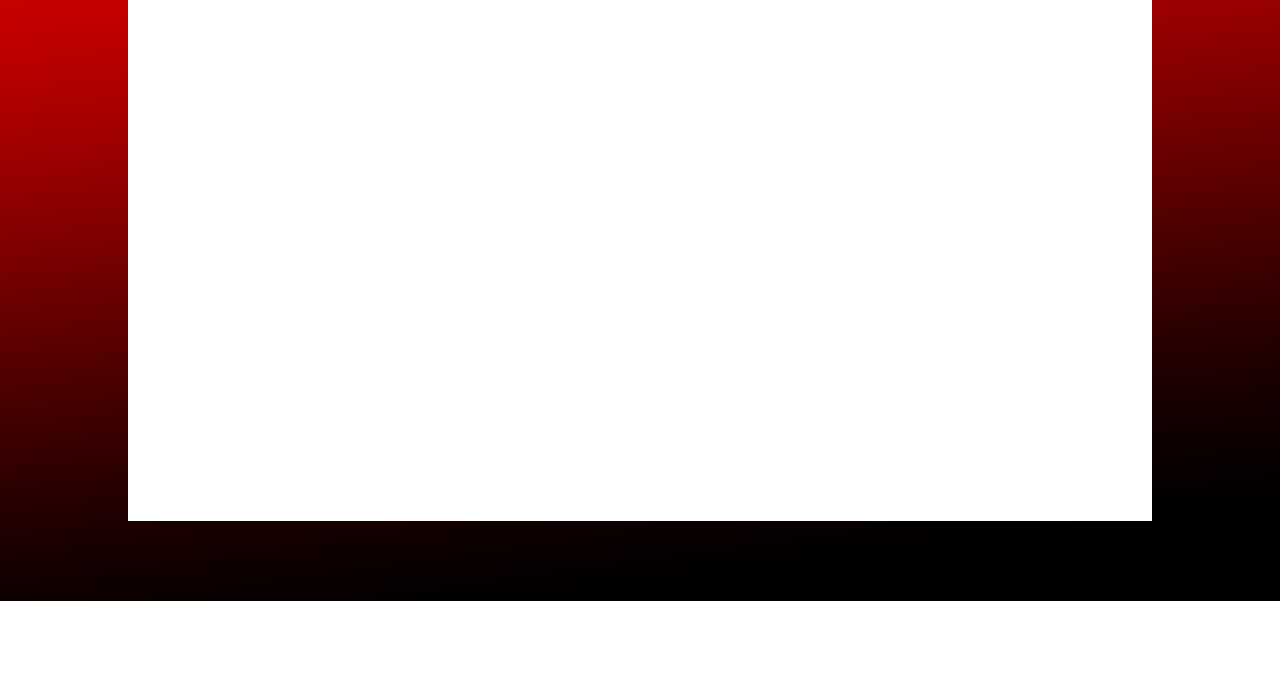
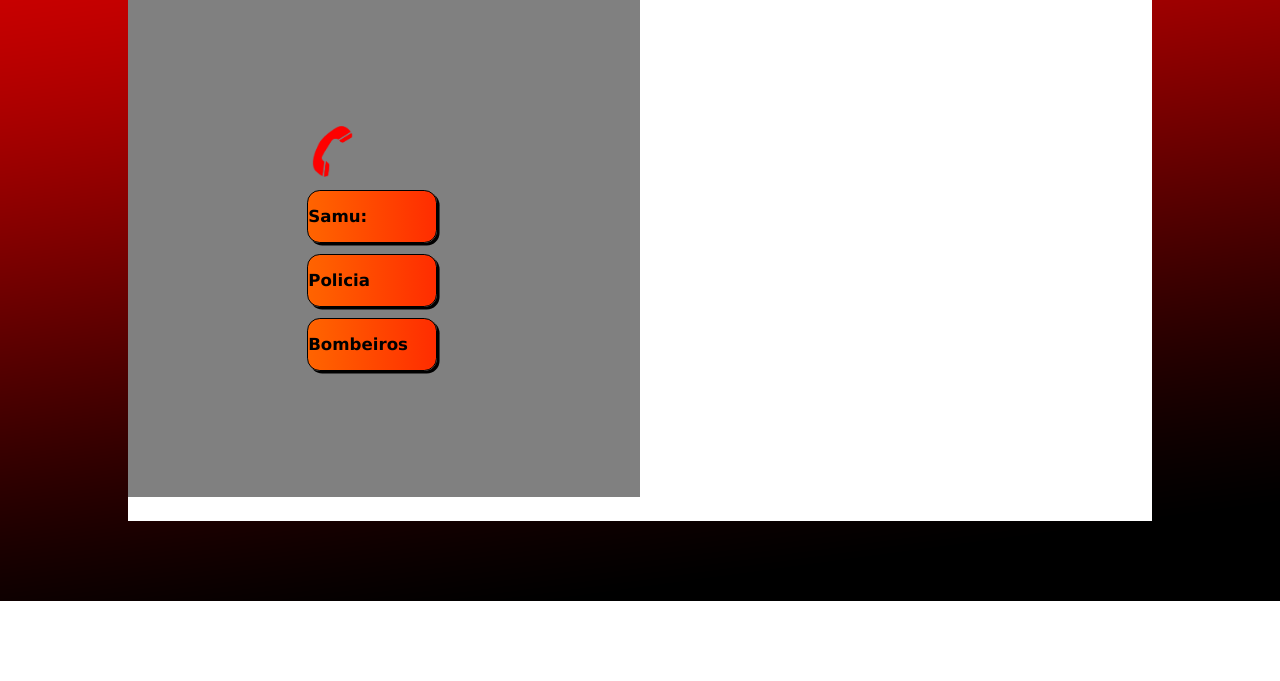
Before and after one commit to K410Sh4/SiteEnfermagem, a plain HTML site: page index.html in a window 1280 px wide. Shown: the part 119-800 px from the top of the page. Drawn offline with Linux system fonts and the light colour scheme.

Commit message:
atualizacao

```diff
--- a/assets/css/home.css
+++ b/assets/css/home.css
@@ -104,8 +104,8 @@ header .part-right{
 }
 .button:hover {
     position: static;
-    height: 3vw;
-    width: 10vw;
+    height: 4vw;
+    width: 12vw;
     border-radius: 0.3vw;
     font-size: 1vw;
     display: flex;
@@ -129,6 +129,8 @@ header .part-right{
 }
 #options1{
 background: none;
+width: 3vw;
+height: 3vw;
 }
 #options2{
     width: 2vw;
@@ -147,3 +149,70 @@ background: none;
     height: 3vw;
     width: 0vw;
 }
+.foto-page{
+    width: 1vw;
+    height: 1vw;
+
+}
+main{
+    display: flex;
+    width: 100%;
+    height: 100%;
+}
+.part-left, .part-right, .ligacao{
+    width: 50%;
+    height: 80%;
+    justify-content: center;
+    justify-items: center;
+}
+main .part-left{
+    background: gray;
+    align-items: center;
+    align-content: center;
+}
+.ligacao, .ligacao *{
+    align-items: center;
+    align-content: center;
+    justify-content: center;
+    justify-items: center;
+}
+.part-left .foto-page{
+    width: 8vw;
+    height: 10vw;
+    justify-items: center;
+    justify-content: center;
+}
+.options-page ul li img{
+    width: 4vw;
+    height: 4vw;
+}
+.options-page{
+    height: 20vw;
+    width: 100%;
+    margin-top: 10%;
+}
+.options-page *{
+    align-items: center;
+    justify-content: center;
+    justify-items: start;
+   font-size: 1vw;
+}
+.options-page ul{
+    height: 100%;
+    width: 100%;
+    margin-left:8vw;
+}
+.options-page ul li{
+    height: 5vw;
+    width: 30vw;
+    font-size: 1vw;
+    color: black;
+    align-items: start;
+    align-content: start;
+}
+.options-page ul li h1{
+    height: 4vw;
+    width: 10vw;
+    font-size: 1.3vw;
+    color: black;
+}
--- a/index.html
+++ b/index.html
@@ -10,6 +10,7 @@
     <meta name="viewport" content="width=device-width, initial-scale=1.0">
     <title>ClickSave</title>
 </head>
+
 <body>
     <section class="content">
         <header>
@@ -36,9 +37,21 @@
         </div>
         <main>
             <div class="part-left">
-                <div class="foto-page">
-                </div>
-                <div class="options-page">
+                <div class="ligacao">
+                    <div class="options-page">
+                        <ul>
+                            <li><img src="/assets/imagens/home/ligarSOS.png" alt=""></li>
+                            <li>
+                                <h1>Samu:</h1>
+                            </li>
+                            <li>
+                                <h1>Policia</h1>
+                            </li>
+                            <li>
+                                <h1>Bombeiros</h1>
+                            </li>
+                        </ul>
+                    </div>
                 </div>
             </div>
             <div class="separator" id="cutter-options2">
@@ -59,7 +72,8 @@
 
         </footer>
     </section>
-<body>
-</body>
+
+    <body>
+    </body>
 
 </html>
```
Also changed, not shown: assets/imagens/home/ligarSOS.png (added).
